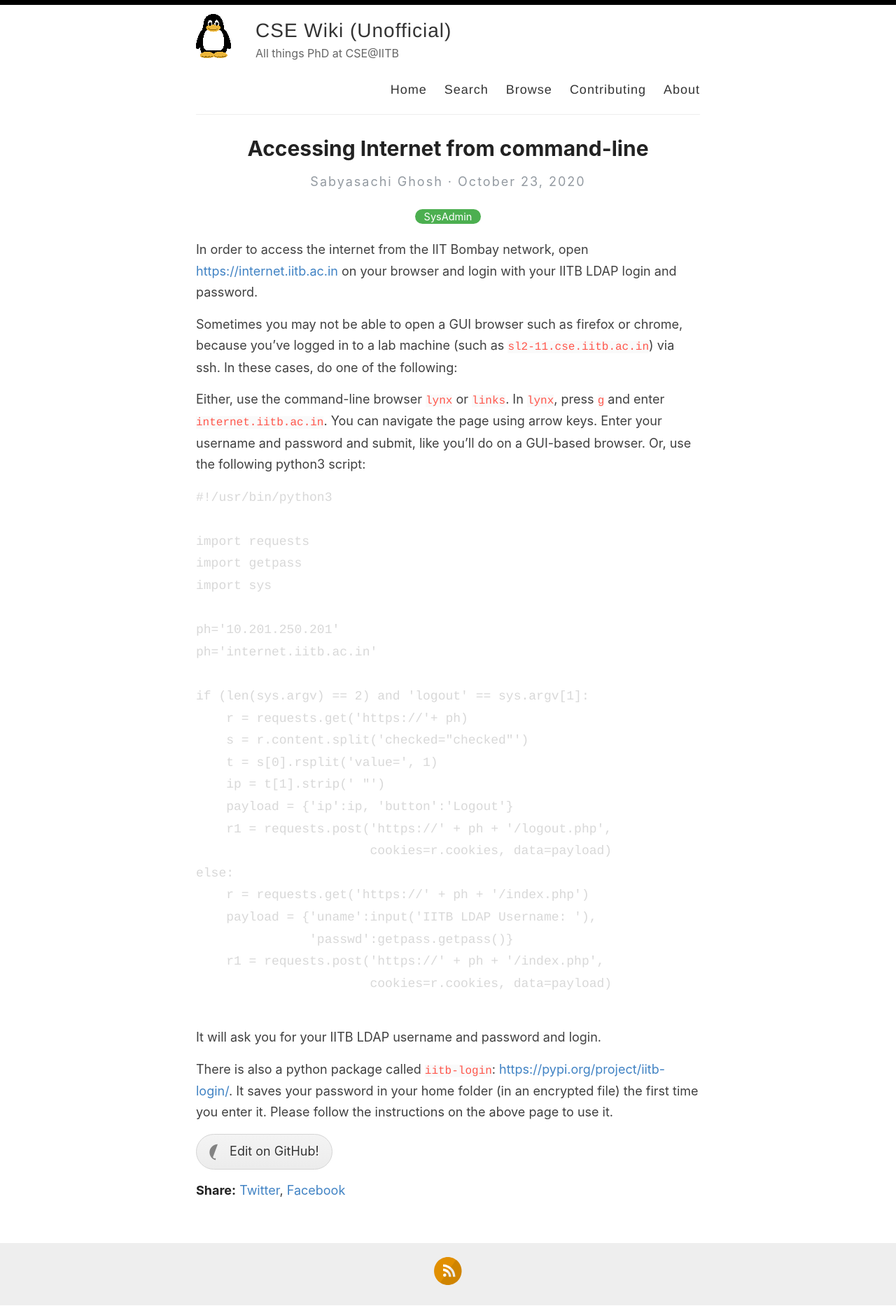
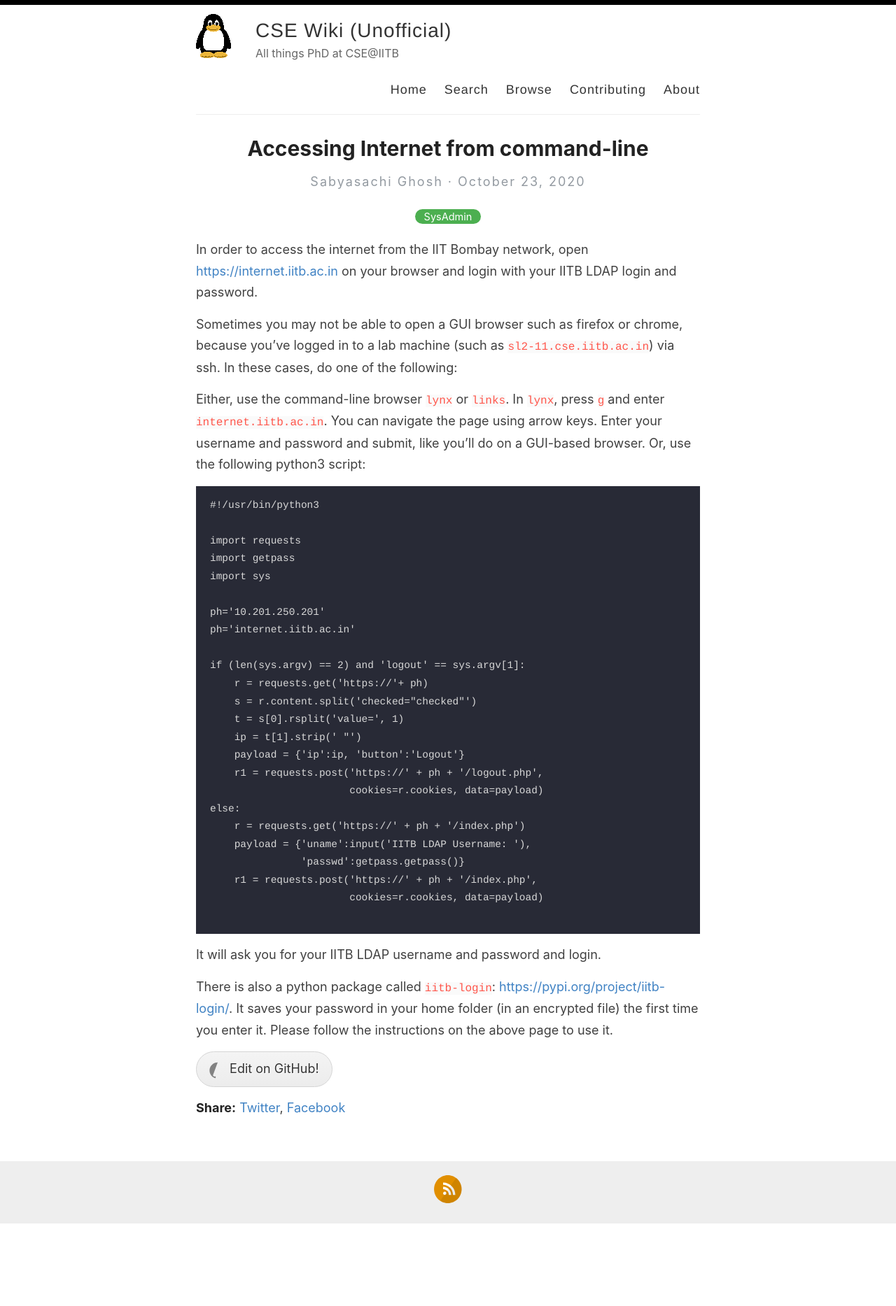
Before and after one commit to cse-iitb-wiki/cse-iitb-wiki.github.io, a Jekyll site: the page built from _posts/2020-10-23-internet-access.md, in a window 1280 px wide. Shown: the whole page at 70% size. Built offline with Jekyll 4.4.1, drawn with Linux system fonts in a browser that asks for light colours; nearby versions of some CDN libraries; after the commit the page ends 1749 px from its top, so only the background shows below that.

Commit message:
Update 2020-10-23-internet-access.md

````diff
--- a/_posts/2020-10-23-internet-access.md
+++ b/_posts/2020-10-23-internet-access.md
@@ -15,7 +15,7 @@ In `lynx`, press `g` and enter `internet.iitb.ac.in`. You can navigate the page
 Enter your username and password and submit, like you'll do on a GUI-based browser.
 Or, use the following python3 script:
 
-```python3
+```
 #!/usr/bin/python3
 
 import requests
````
